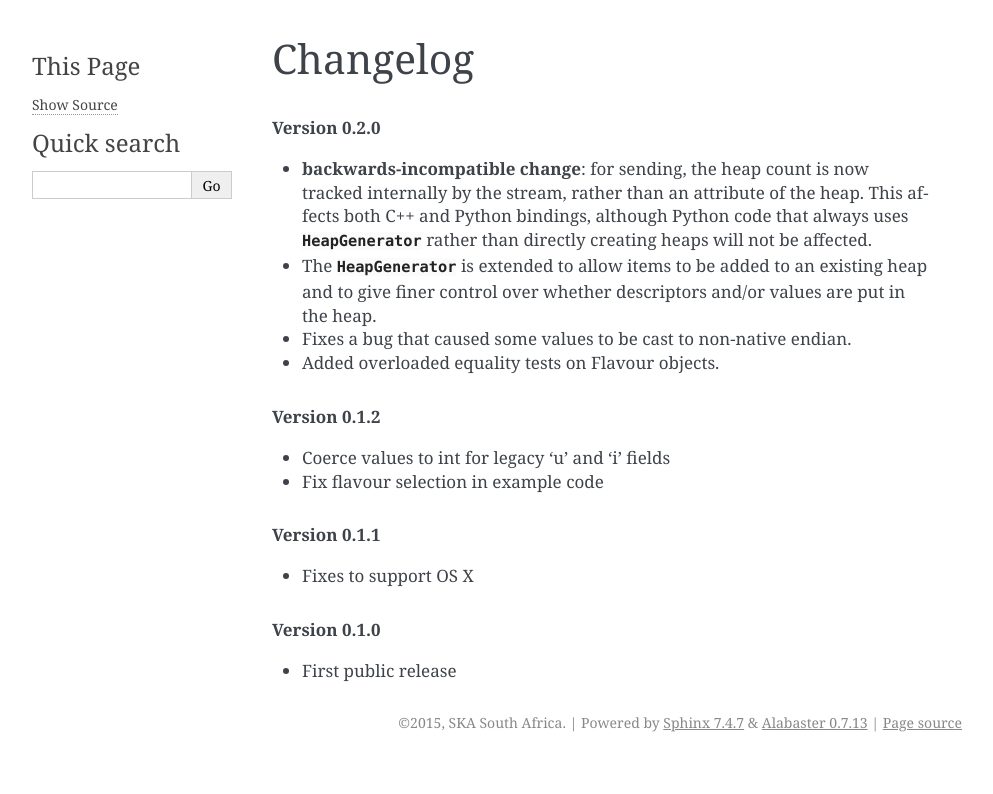
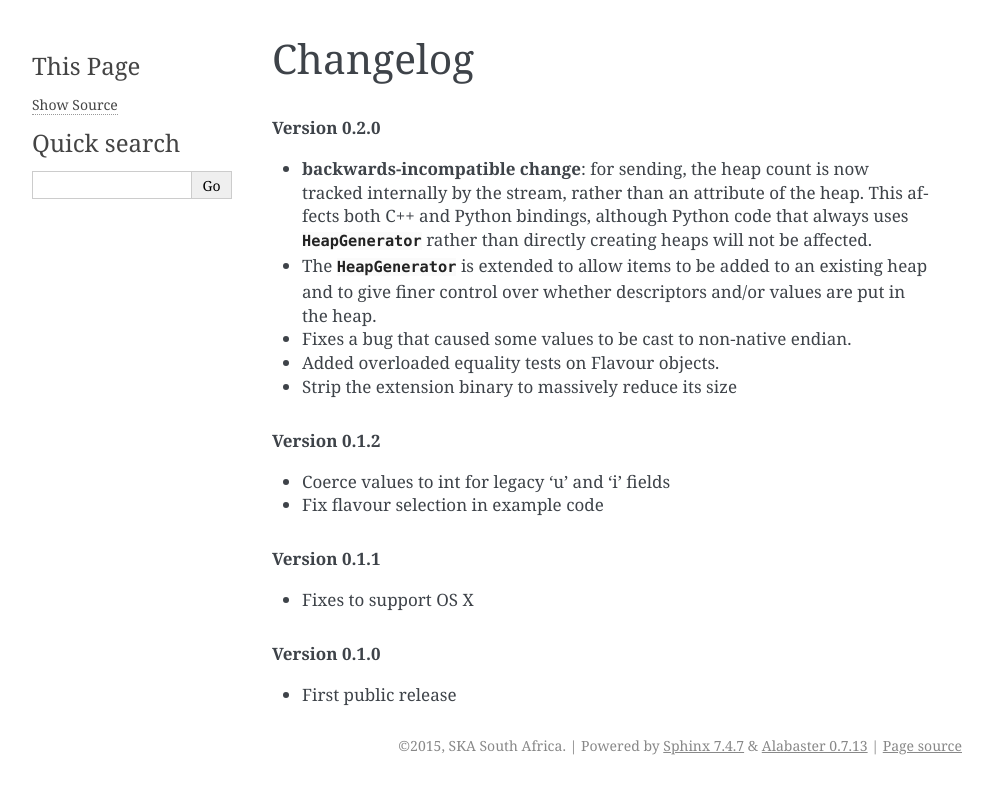
Before and after one commit to ska-sa/spead2, a Sphinx documentation site: the page built from doc/changelog.rst, in a window 1280 px wide. Shown: the top 794 px of the page, without its empty margins (148-1141 px from the left). Built offline with Sphinx 7.4.7, drawn with Linux system fonts in a browser that asks for light colours.

Commit message:
Strip the extension binary to massively reduce its size

```diff
--- a/doc/changelog.rst
+++ b/doc/changelog.rst
@@ -17,6 +17,8 @@ Changelog
 
 - Added overloaded equality tests on Flavour objects.
 
+- Strip the extension binary to massively reduce its size
+
 .. rubric:: Version 0.1.2
 
 - Coerce values to int for legacy 'u' and 'i' fields
--- a/setup.py
+++ b/setup.py
@@ -59,6 +59,7 @@ extensions = [
         language='c++',
         include_dirs=['src', numpy_include],
         extra_compile_args=['-std=c++11'],
+        extra_link_args=['-s'],    # Massively shrinks the binary
         libraries=[bp_library, 'boost_system'])
 ]
 
```
